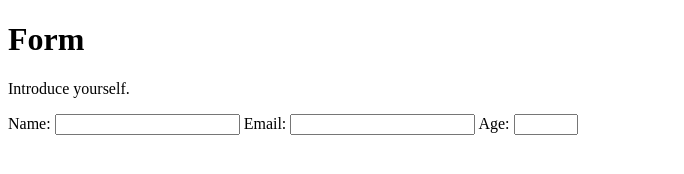
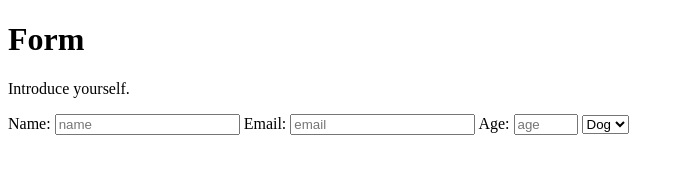
Before and after one commit to Abner21/HelloWorld, a plain HTML site: page index.html in a window 1280 px wide. Shown: the whole page, without its empty margins (0-684 px from the left). Drawn offline with Linux system fonts and the light colour scheme.

Commit message:
11 and 12

```diff
--- a/index.html
+++ b/index.html
@@ -10,9 +10,15 @@
     <h1 id="title">Form</h1>
     <p id="description">Introduce yourself.</p>
     <form id="survey-form">
-        <label id ="name-label">Name: </label><input id="name" type="text" name="name" required>
-        <label id ="email-label">Email: </label><input type="email" id="email" required>
-        <label id ="number-label">Age: </label><input type="number" min="0" max="100" id="number" required>
+
+        <label id ="name-label">Name: </label><input placeholder="name" id="name" type="text" name="name" required>
+        <label id ="email-label">Email: </label><input placeholder="email" type="email" id="email" required>
+        <label id ="number-label">Age: </label><input placeholder="age" type="number" min="0" max="100" id="number" required>
+
+        <select id="dropdown">
+          <option value="dog">Dog</option>
+          <option value="cat">Cat</option>
+        </select>
 
     </form>
 
```
